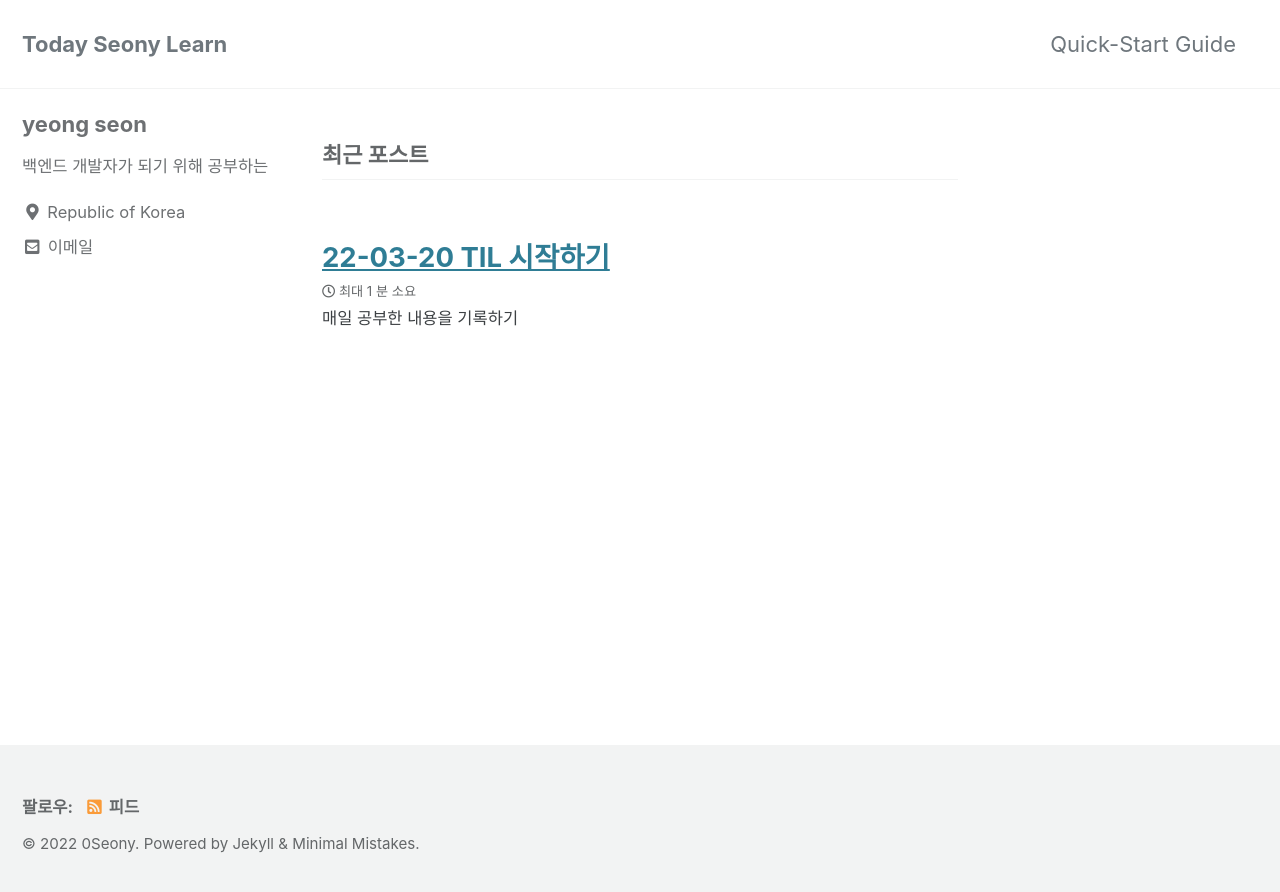
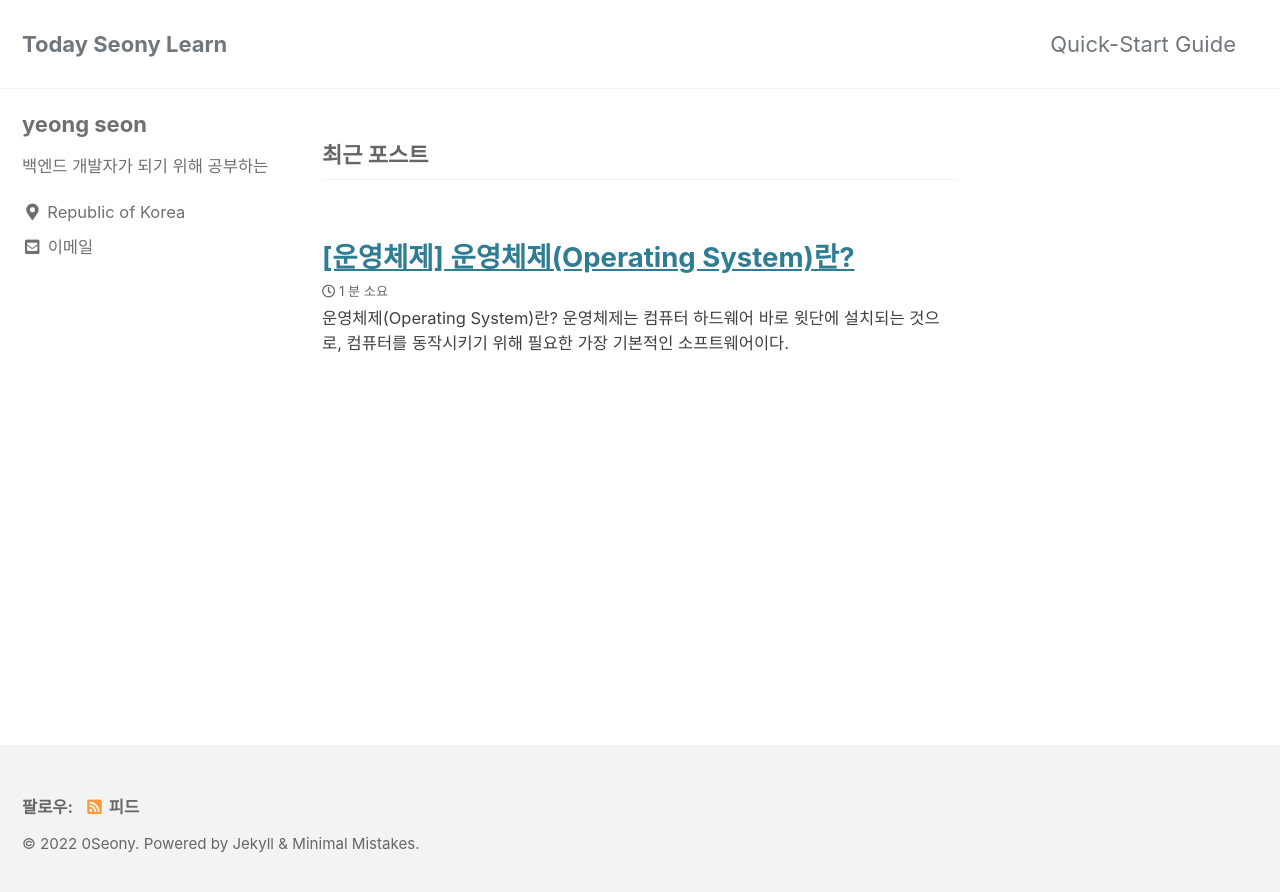
Before and after one commit to 0seony/0seony.github.io, a Jekyll site: the page built from index.html, in a window 1280 px wide. Shown: the top 892 px of the page. Built offline with Jekyll 4.4.1, drawn with Linux system fonts in a browser that asks for light colours; cached includes are drawn as plain includes; the list of posts is cut into pages by our own code.

Commit message:
mod title

```diff
--- a/_posts/2022-03-20-first-post.md
+++ /dev/null
@@ -1,6 +0,0 @@
----
-layout: single
-title:  "22-03-20 TIL 시작하기"
----
-
-# 매일 공부한 내용을 기록하기
--- a/_posts/[운영체제] 운영체제(Operation System).md
+++ b/_posts/2022-06-02-운영체제.md
@@ -1,4 +1,9 @@
-# 운영체제(Operating System)이란?
+---
+layout: single
+title:  "[운영체제] 운영체제(Operating System)란?"
+---
+
+# 운영체제(Operating System)란?
 운영체제는 컴퓨터 하드웨어 바로 윗단에 설치되는 것으로, 컴퓨터를 동작시키기 위해 필요한 가장 기본적인 소프트웨어이다.
 
 
```
